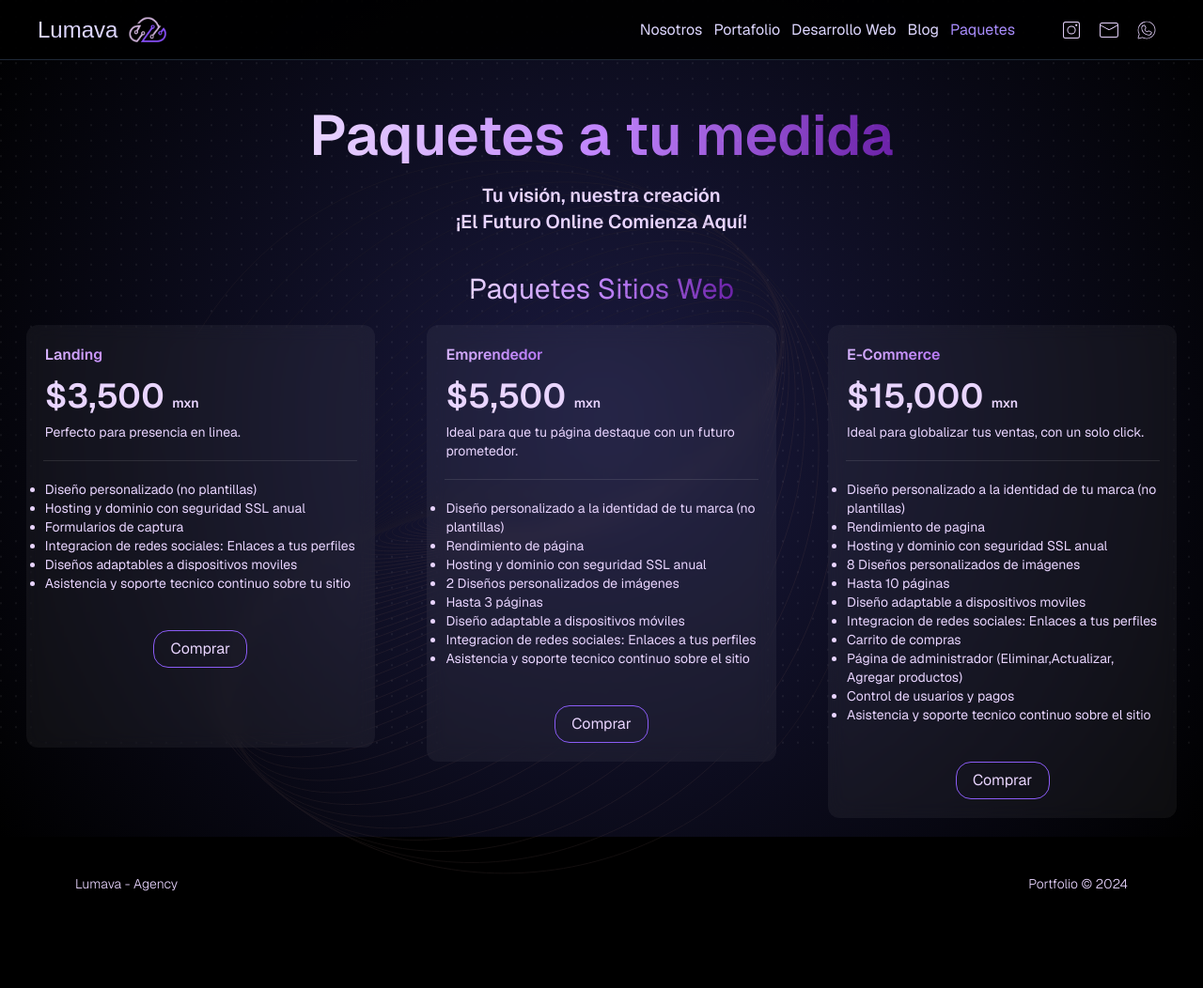
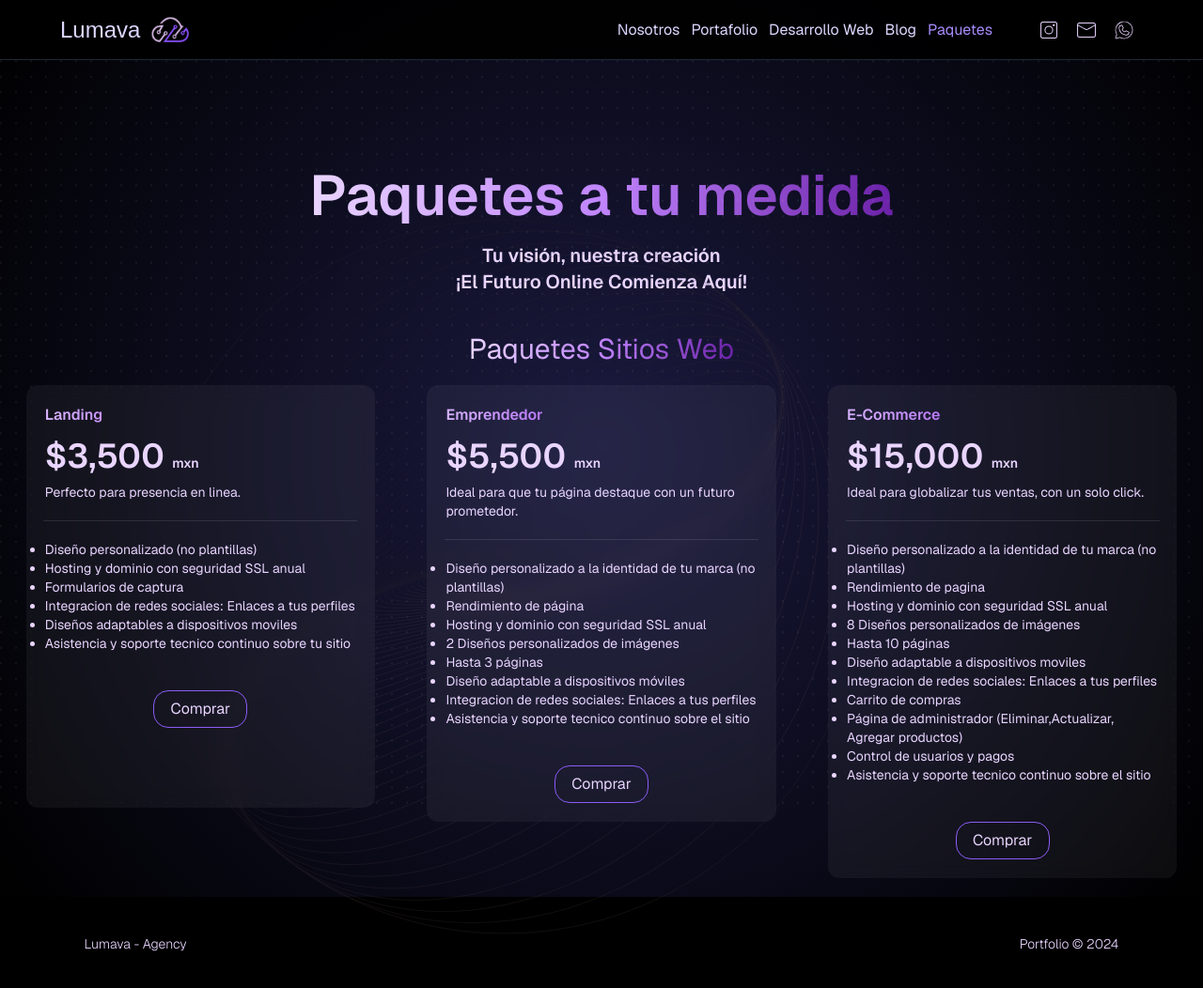
Before and after one commit to Lopezlena89/lumava-project, a Next.js app: page /offers in a window 1280 px wide. Shown: the top 1052 px of the page at 94% size. Before the commit the page ends 991 px from the top, so only its background shows below. Built offline with nearby package versions, Linux system fonts and the light colour scheme.

Commit message:
update menu footer

```diff
--- a/src/app/globals.css
+++ b/src/app/globals.css
@@ -30,6 +30,7 @@
 .principal{
   background-color:rgb(27,70,140,0.3);
   background-image: radial-gradient(circle, rgba(60,50,129,0.598433123249299) -50%, rgba(0,0,0,1) 100%);
+  padding-top:64px;
 }
 .animation-title{
     animation:1s inicio 1;
--- a/src/components/footer/Footer.tsx
+++ b/src/components/footer/Footer.tsx
@@ -3,8 +3,8 @@ import Link from 'next/link'
 export const Footer = () => {
   return (
 
-    <footer className="w-full h-[100px] px-10 relative">
-      <div className='w-full h-[100px] flex justify-between items-center pb-10 md:pb-0 px-10'>
+    <footer className="w-full h-auto relative">
+      <div className='w-full h-[50px] md:h-[100px] flex justify-between items-center px-[7%] '>
         <Link href={"mailto:lumavaagency@gmail.com"}>
             <h3 className={` text-sm font-light text-purple-200 `} >Lumava <span className="opacity-0 sm:opacity-100">-</span> Agency</h3>
         </Link>
--- a/src/components/navbar/Navbar.tsx
+++ b/src/components/navbar/Navbar.tsx
@@ -16,10 +16,10 @@ export const Navbar = () => {
         <header className='w-full z-20 fixed h-auto flex flex-col'>
             <nav
                 className="z-20 w-full h-16  flex justify-between items-center list-none
-                bg-black/90 px-10 border-b-[0.1px] border-gray-800"
+                bg-black/90 px-[7%] md:px-[5%] border-b-[0.1px] border-gray-800"
             >
 
-                <Link href="/" className="flex justify-center items-center ">
+                <Link href="/"  onClick={()=>closeSideMenu()} className="flex justify-center items-center ">
                     <h2 className='font-poppins text-violet-200 text-2xl hover:duration-300 hover:text-violet-400 pr-3'>Lumava</h2>
                     <Image
                         src="/cloud.svg"
```
